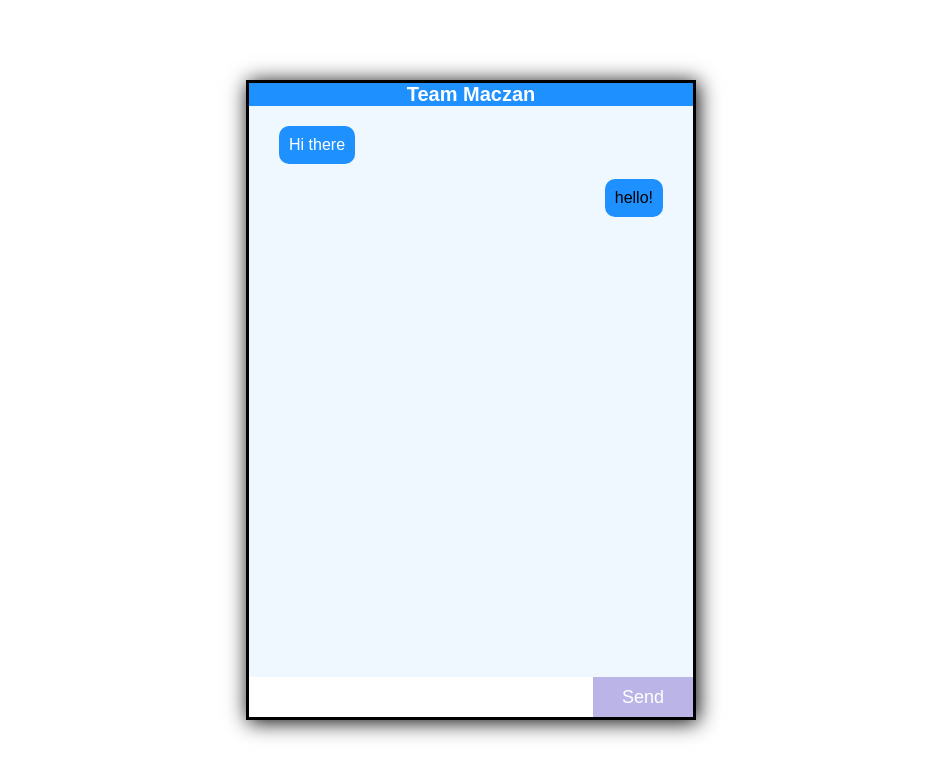
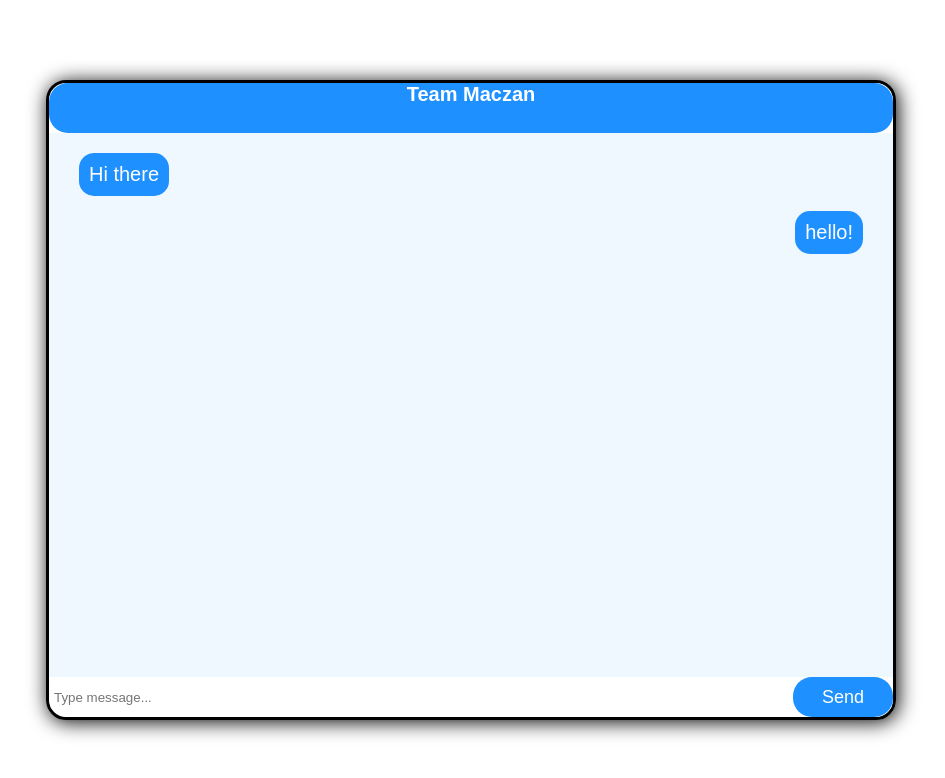
Before and after one commit to esmabetulimeci/message-screen, a plain HTML site: page index.html in a window 1280 px wide. Shown: the whole page, without its empty margins (169-1114 px from the left). Drawn offline with Linux system fonts and the light colour scheme.

Commit message:
the screen was enlarged

```diff
--- a/index.html
+++ b/index.html
@@ -20,7 +20,8 @@
         </div>
         <div class="footer">
             <form>
-                <input type="text" name="">
+                <input class="input-class" type="text" name="" placeholder="Type message...">
+
                 <button>Send</button>
             </form>
         </div>
--- a/style.css
+++ b/style.css
@@ -10,22 +10,30 @@ body{
     display: flex;
     justify-content: center;
     align-items: center;
+
 }
 .container{
-    width: 450px;
+    width: 850px;
     height: 80vh;
     border: solid;
     display: flex;
     flex-direction: column;
     box-shadow: 2px 2px 20px;
-    background-color: dodgerblue;
+    border-radius: 20px 20px 20px 20px;
+
+
 
 
 }
+
 .msg-header h2{
     font-size: 20px;
     color: white;
     display: grid;
+    height: 50px;
+    background-color: dodgerblue;
+    border-radius: 19px;
+
 }
 .msg-body{
     flex: 1;
@@ -38,15 +46,17 @@ body{
     padding: 10px;
     color: white;
     width: fit-content;
-    border-radius: 10px;
+    border-radius: 15px;
     margin-bottom: 15px;
+    font-size: 20px;
 }
 .user_message{
     margin-left: auto;
-    color: black;
+    color: white;
 }
 .footer form{
     display: flex;
+
 
 
 }
@@ -56,6 +66,7 @@ form input{
     border: none;
     outline: none;
     padding-left: 5px;
+    border-radius: 20px 20px 20px 20px;
 }
 form button{
     width: 100px;
@@ -63,6 +74,7 @@ form button{
     border: none;
     outline: none;
     color: white;
-    background-color: rgba(226, 190, 226, 0.805);
+    background-color:dodgerblue;
+    border-radius: 19px;
 
 }
```
